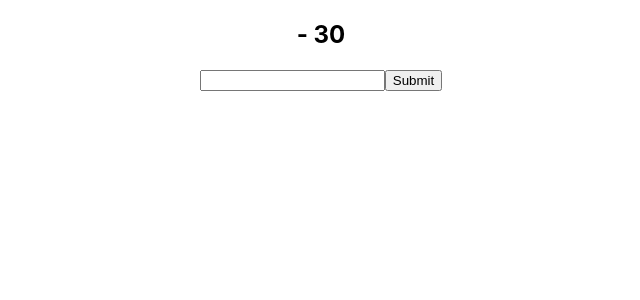
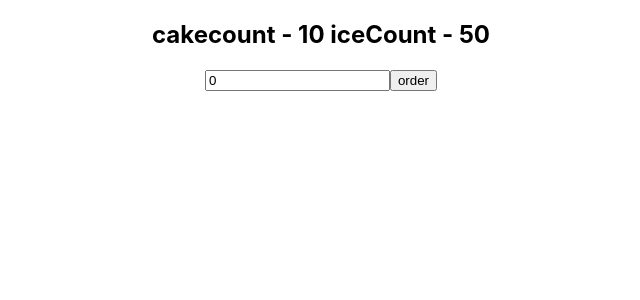
Before and after one commit to Shansudar/Manfree-react, a React (Create React App) app in the folder my-app/: page / in a window 1280 px wide. Shown: the top 300 px of the page, without its empty margins (319-959 px from the left). Built offline with nearby package versions, Linux system fonts and the light colour scheme.

Commit message:
ice cream task completed

```diff
--- a/my-app/src/App.js
+++ b/my-app/src/App.js
@@ -1,9 +1,9 @@
 import "./App.css";
-import Shop from "./Task/Hooks/Shop";
+import IceCream from "./Task/Hooks/IceCream";
 function App() {
   return (
     <div className="App">
-      <Shop />
+      <IceCream />
     </div>
   );
 }
--- /dev/null
+++ b/my-app/src/Task/Hooks/IceCream.jsx
@@ -0,0 +1,58 @@
+import React from "react";
+import { useReducer } from "react";
+const initialState = {
+  iceCount: 50,
+  cakeCount: 10,
+  count: 0,
+};
+const reducer = (state, action) => {
+  switch (action.type) {
+    case "orderIce": {
+      if (action.payload < 5) {
+        return {
+          ...state,
+          iceCount: state.iceCount - action.payload,
+          count: 0,
+        };
+      } else {
+        const number = parseInt(state.count / 5);
+        return {
+          iceCount: state.iceCount - action.payload,
+          cakeCount: state.cakeCount - number,
+          count: 0,
+        };
+      }
+    }
+
+    case "orderCake": {
+      return { ...state, cakeCount: state.cakeCount - action.payload };
+    }
+    case "count": {
+      return { ...state, count: action.payload };
+    }
+    default: {
+      return state;
+    }
+  }
+};
+const IceCream = () => {
+  const [state, dispatch] = useReducer(reducer, initialState);
+  return (
+    <div>
+      <h2>{`cakecount - ${state.cakeCount} iceCount - ${state.iceCount}`}</h2>
+      <input
+        type="number"
+        value={state.count}
+        onChange={(e) =>
+          dispatch({ type: "count", payload: parseInt(e.target.value) })
+        }
+      />
+      <button
+        onClick={() => dispatch({ type: "orderIce", payload: state.count })}>
+        order
+      </button>
+    </div>
+  );
+};
+
+export default IceCream;
```
